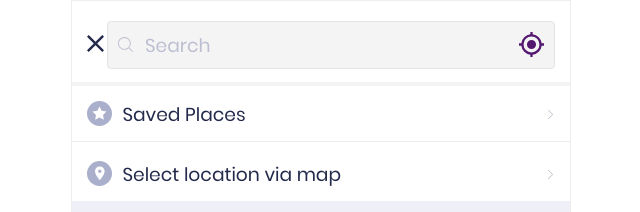
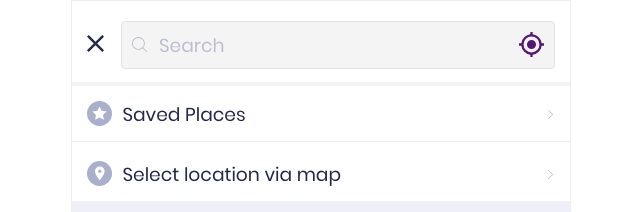
Before and after one commit to asmita1108/screen10, a plain HTML site: page index.html in a window 1280 px wide. Shown: the top 212 px of the page, 319-959 px from the left. Drawn offline with nearby package versions, Linux system fonts and the light colour scheme.

Commit message:
Update styles.css

```diff
--- a/css/styles.css
+++ b/css/styles.css
@@ -53,7 +53,8 @@ body {
 }
 
 .searchBar {
-  width: calc(100% - 20px);
+  margin-left: 11px;
+  width: calc(100% - 34px);
   height: 90%;
   border: 1pt solid #e3e3e3;
   background-color: #f5f4f4;
```
